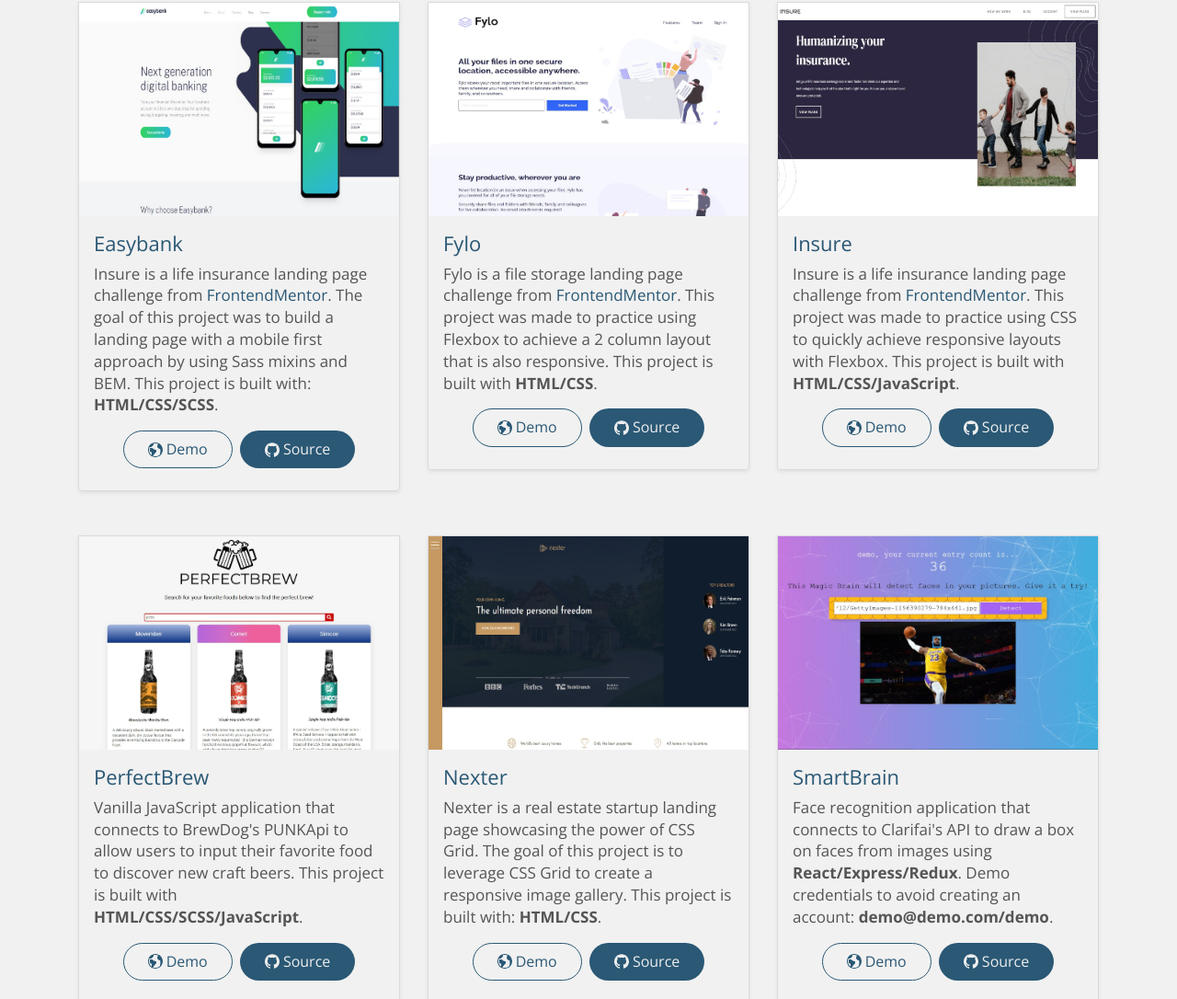
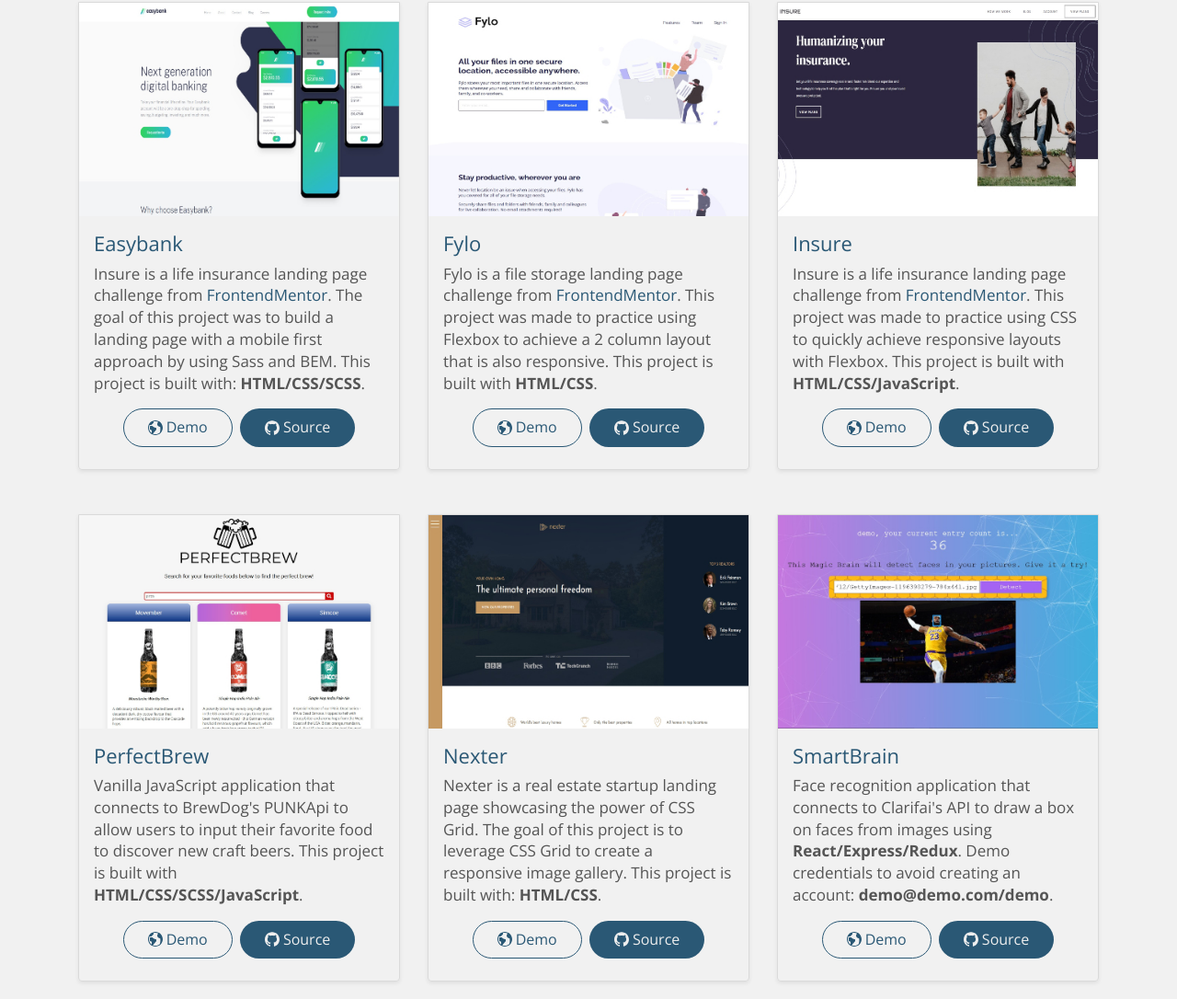
Before and after one commit to Frederick-Chon/v1, a website: page index.html in a window 1280 px wide. Shown: the part 1700-2786 px from the top of the page at 92% size. Drawn offline with nearby package versions, Linux system fonts and the light colour scheme.

Commit message:
fixed easybank project details for consistent project heights

```diff
--- a/index.html
+++ b/index.html
@@ -125,7 +125,7 @@
                                     </div>
                                     <div class="project__content-box">
                                         <h3 class="heading-tertiary">Easybank</h3>
-                                        <p class="project__details">Insure is a life insurance landing page challenge from <a href="https://www.frontendmentor.io/" target="_blank">FrontendMentor</a>. The goal of this project was to build a landing page with a mobile first approach by using Sass mixins and BEM. This project is built with: <span>HTML/CSS/SCSS</span>.</p>
+                                        <p class="project__details">Insure is a life insurance landing page challenge from <a href="https://www.frontendmentor.io/" target="_blank">FrontendMentor</a>. The goal of this project was to build a landing page with a mobile first approach by using Sass and BEM. This project is built with: <span>HTML/CSS/SCSS</span>.</p>
                                         <div class="project__cta-box text-center">
                                             <a href="https://frederick-chon.github.io/Easybank/" class="btn btn--ghost" target="_blank">
                                                 <svg class="icon btn__icon-left icon-earth">
```
